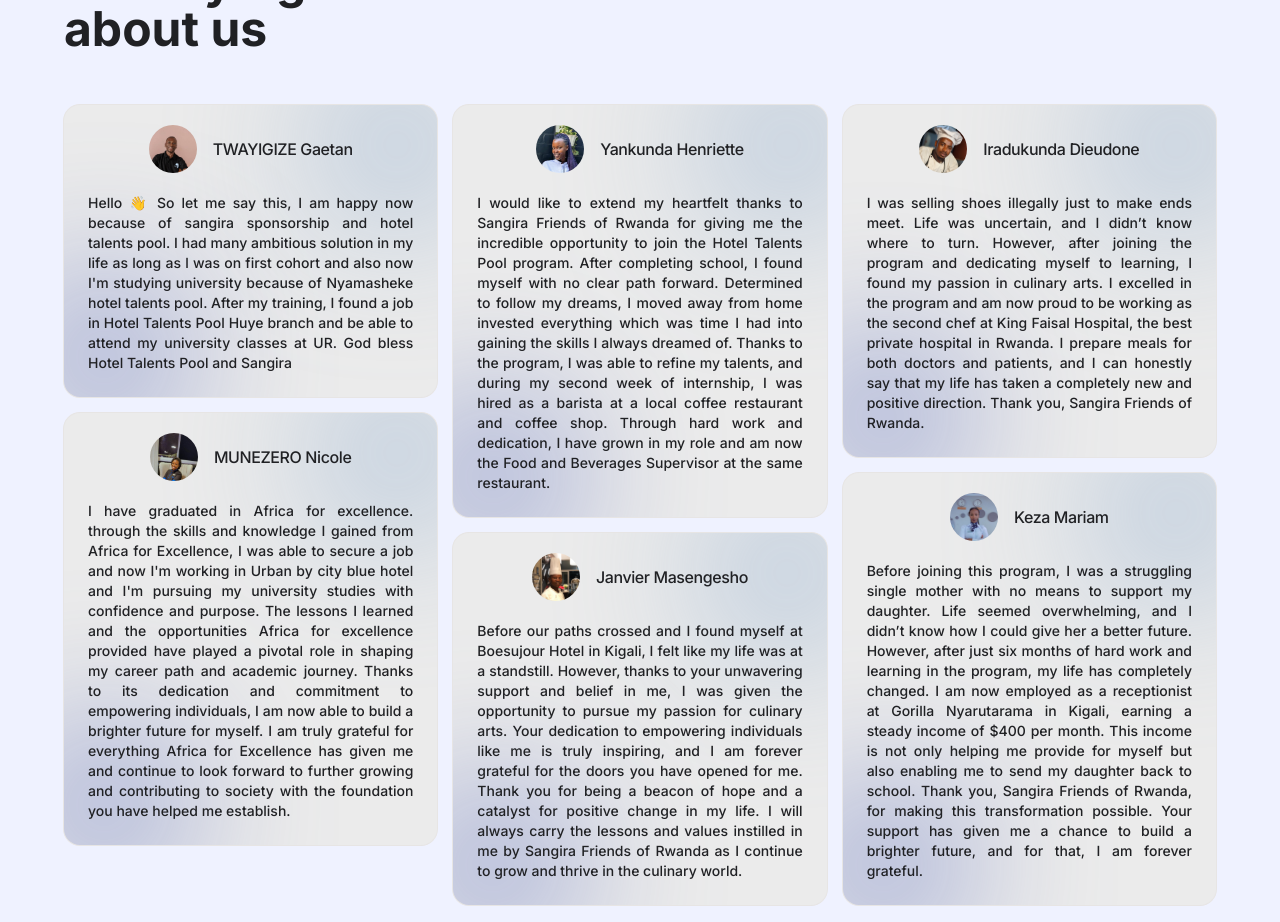
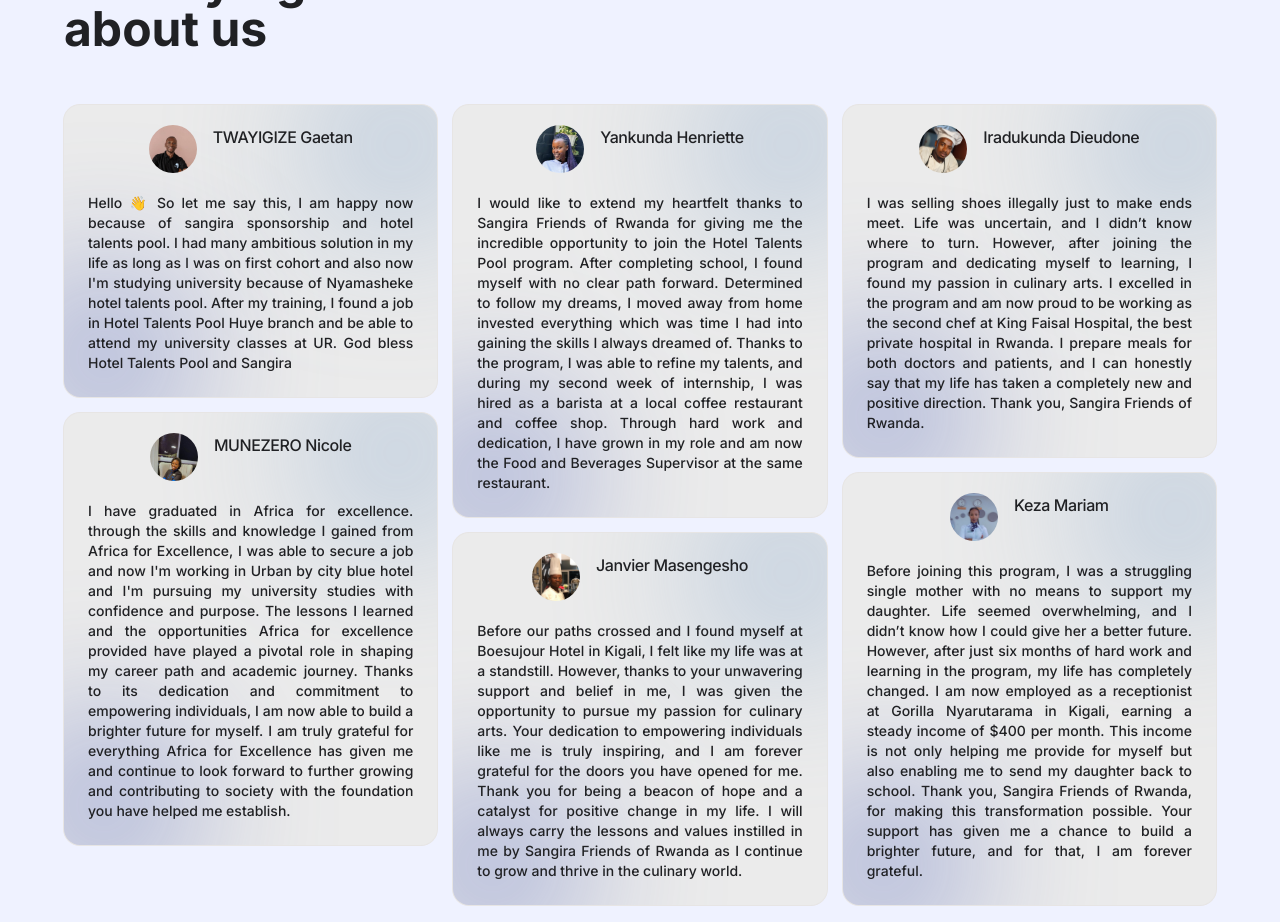
Before and after one commit to mbonikev/hotel_talents_pool, a React (Vite) app: page /#/ in a window 1280 px wide. Shown: the part 2540-3462 px from the top of the page. Built offline with nearby package versions, Linux system fonts and the light colour scheme; what ldrs would draw is missing.

Commit message:
updated src/components/Testimonials.jsx

```diff
--- a/src/components/Testimonials.jsx
+++ b/src/components/Testimonials.jsx
@@ -27,7 +27,7 @@ function Testimonials() {
             <div className="w-[120px] rounded-full -z-0 blur-[80px] aspect-square absolute top-[-20px] right-[-20px] bg-[#7FA2CA]"></div>
             <div className="w-[120px] rounded-full -z-0 blur-[80px] aspect-square absolute bottom-[-20px] left-[-20px] bg-[#4D61BA]"></div>
             <div className="w-full h-full z-10 flex flex-col items-center justify-center gap-4">
-              <div className="flex items-center justify-start gap-4">
+              <div className="flex items-start justify-start gap-4">
                 <div className="h-12 w-12 min-w-12 aspect-square rounded-full flex items-center justify-center relative overflow-hidden">
                   <img
                     src={person.img}
```
